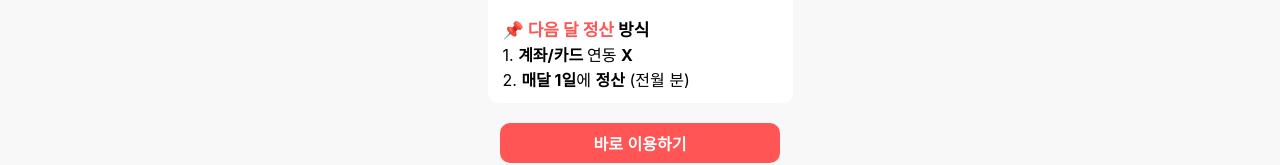
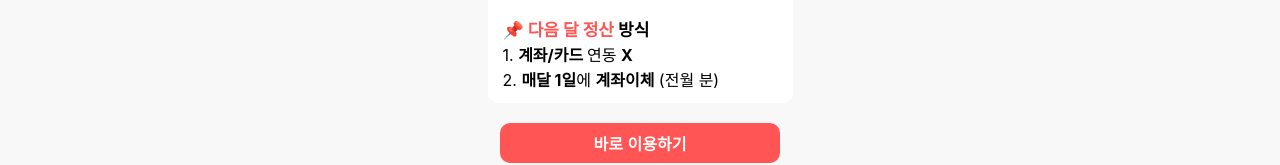
Before and after one commit to jinmidnight01/facepay_guest, a React (Create React App) app in the folder iampay_guest/: page / in a window 1280 px wide. Shown: the part 301-466 px from the top of the page. Built offline with nearby package versions, Linux system fonts and the light colour scheme.

Commit message:
서비스 안내

```diff
--- a/iampay_guest/src/pages/LandingPage/LandingPage.js
+++ b/iampay_guest/src/pages/LandingPage/LandingPage.js
@@ -85,7 +85,7 @@ const LandingPage = () => {
                 1. <span>계좌/카드 </span>연동 <span>X</span>
               </div>
               <div>
-                2. <span>매달 1일</span>에 <span>정산</span> (전월 분)
+                2. <span>매달 1일</span>에 <span>계좌이체</span> (전월 분)
               </div>
             </div>
             {/* <div className={styles.contentBox}>
```
